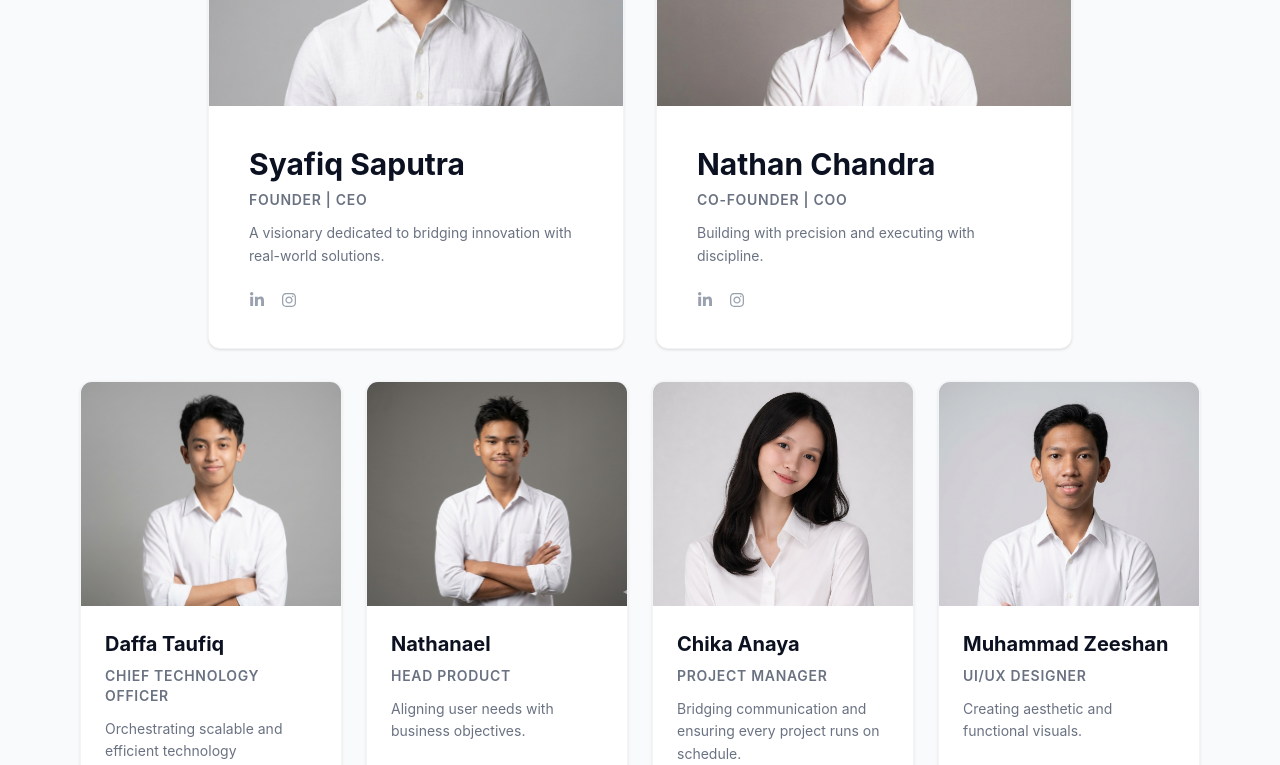
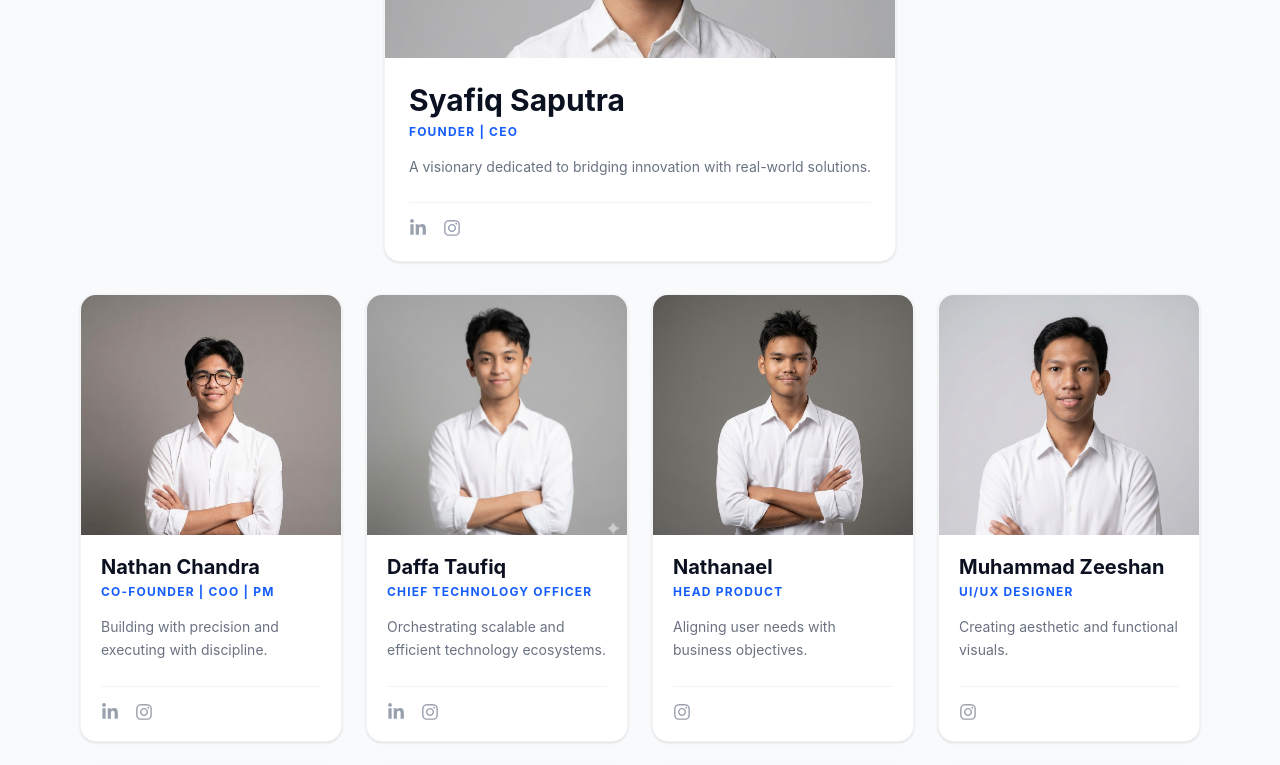
Before and after one commit to dimasvso/Company-Profile-Teman-Canggih, a React (Vite) app: page / in a window 1280 px wide. Shown: the part 2280-3045 px from the top of the page. Built offline with nearby package versions, Linux system fonts and the light colour scheme.

Commit message:
fix: unknown page

```diff
--- /dev/null
+++ b/src/component/ImageLoader.jsx
@@ -0,0 +1,21 @@
+import React, { useState } from "react";
+
+export default function ImageLoader({ src, alt, className }) {
+  const [loaded, setLoaded] = useState(false);
+
+  return (
+    <div className="relative w-full h-full overflow-hidden bg-gray-200">
+      {!loaded && (
+        <div className="absolute inset-0 animate-pulse bg-gray-200" />
+      )}
+      <img
+        src={src}
+        alt={alt}
+        className={`${className} ${
+          loaded ? "opacity-100" : "opacity-0"
+        } transition-opacity duration-700 ease-in-out`}
+        onLoad={() => setLoaded(true)}
+      />
+    </div>
+  );
+}
--- a/src/component/TeamCard.jsx
+++ b/src/component/TeamCard.jsx
@@ -1,41 +1,45 @@
 import React from 'react';
-import { FaFacebookF, FaTwitter, FaDribbble, FaGithub, FaLinkedinIn, FaInstagram } from "react-icons/fa";
+import { FaGithub, FaLinkedinIn, FaInstagram } from "react-icons/fa";
+import ImageLoader from './ImageLoader';
 
 export default function TeamCard({ name, role, desc, image, socials, isLarge = false }) {
     return (
-        <div className="bg-white rounded-xl shadow-sm hover:shadow-xl transition-all duration-300 overflow-hidden flex flex-col h-full border border-gray-100 group">
-            <div className={`bg-[#E5F3FF] w-full flex items-center justify-center transition-all overflow-hidden ${isLarge ? 'h-64 lg:h-70' : 'h-56'}`}>
-                {image ? (
-                    <img
+        <div className="bg-white rounded-2xl shadow-sm hover:shadow-xl transition-all duration-300 overflow-hidden flex flex-col h-full border border-gray-100 group">
+            <div className={`relative w-full overflow-hidden bg-gray-100 ${isLarge ? 'aspect-4/5 h-65' : 'aspect-square h-60'}`}>
+                <ImageLoader
                     src={image}
                     alt={name}
-                        className="w-full h-full object-cover object-top group-hover:scale-105 transition-transform duration-500"
+                    className="w-full h-full object-cover object-top group-hover:scale-110 transition-transform duration-700 ease-in-out"
                 />
-                ) : (
-                    <div className="text-blue-200 text-6xl">👤</div>
-                )}
+                <div className="absolute inset-0 bg-linear-to-t from-black/20 to-transparent opacity-0 group-hover:opacity-100 transition-opacity duration-300" />
             </div>
-
-            <div className={`p-6 flex flex-col grow transition-all ${isLarge ? 'lg:p-10' : 'p-6'}`}>
-                <h4 className={`font-bold mb-2 text-[#0B1120] transition-all ${isLarge ? 'text-xl lg:text-3xl' : 'text-xl'}`}>
+            <div className={`p-5 flex flex-col grow ${isLarge ? 'lg:p-6' : 'p-5'}`}>
+                <div className="mb-4">
+                    <h4 className={`font-bold text-[#0B1120] leading-tight transition-all ${isLarge ? 'text-2xl lg:text-3xl' : 'text-xl'}`}>
                         {name}
                     </h4>
-                <p className="text-gray-500 text-sm font-semibold mb-3 uppercase tracking-wider">
+                    <p className="text-blue-600 text-xs font-bold mt-1 uppercase tracking-widest">
                         {role}
                     </p>
-                <p className="text-gray-500 text-sm leading-relaxed mb-6 grow">
+                </div>
+                <p className="text-gray-500 text-sm leading-relaxed mb-6 grow line-clamp-3">
                     {desc}
                 </p>
-
-                <div className="flex items-center space-x-4 text-gray-400">
+                <div className="flex items-center space-x-4 text-gray-400 border-t border-gray-100 pt-4 mt-auto">
                     {socials?.github && (
-                        <a href={socials.github} target="_blank" rel="noopener noreferrer" className="hover:text-black transition-colors"><FaGithub size={16} /></a>
+                        <a href={socials.github} target="_blank" rel="noopener noreferrer" className="hover:text-black transition-colors">
+                            <FaGithub size={18} />
+                        </a>
                     )}
                     {socials?.linkedin && (
-                        <a href={socials.linkedin} target="_blank" rel="noopener noreferrer" className="hover:text-blue-700 transition-colors"><FaLinkedinIn size={16} /></a>
+                        <a href={socials.linkedin} target="_blank" rel="noopener noreferrer" className="hover:text-blue-700 transition-colors">
+                            <FaLinkedinIn size={18} />
+                        </a>
                     )}
                     {socials?.ig && (
-                        <a href={`https://www.instagram.com/${socials.ig}/`} target="_blank" rel="noopener noreferrer" className="hover:text-pink-600 transition-colors"><FaInstagram size={16} /></a>
+                        <a href={`https://www.instagram.com/${socials.ig}/`} target="_blank" rel="noopener noreferrer" className="hover:text-pink-600 transition-colors">
+                            <FaInstagram size={18} />
+                        </a>
                     )}
                 </div>
             </div>
--- a/src/pages/Home.jsx
+++ b/src/pages/Home.jsx
@@ -9,7 +9,6 @@ import NathanImg from '../assets/Nathan.png';
 import SyafiqImg from '../assets/Syafiq.png';
 import DaffaImg from '../assets/daffa.png';
 import NathanaelImg from '../assets/natanael.png';
-import ChikaImg from '../assets/chika.jpeg';
 import ZeeshanImg from '../assets/zeeshan.png';
 import NaufalImg from '../assets/naufal.jpeg';
 import DimasImg from '../assets/dimas.png';
@@ -42,7 +41,7 @@ function Home() {
         },
         {
             name: "Nathan Chandra",
-            role: "Co-Founder | COO",
+            role: "Co-Founder | COO | PM",
             desc: "Building with precision and executing with discipline.",
             image: NathanImg,
             socials: { ig: "nathnycr", linkedin: "https://www.linkedin.com/in/nathan-chandra-34992334b/" }
@@ -60,13 +59,6 @@ function Home() {
             desc: "Aligning user needs with business objectives.",
             image: NathanaelImg,
             socials: { ig: "fransiskus_sinulingga" }
-        },
-        {
-            name: "Chika Anaya",
-            role: "Project Manager",
-            desc: "Bridging communication and ensuring every project runs on schedule.",
-            image: ChikaImg,
-            socials: { ig: "chiksyae", linkedin: "https://www.linkedin.com/in/chika-anaya-salsabila-857402333/" }
         },
         {
             name: "Muhammad Zeeshan",
@@ -150,7 +142,7 @@ function Home() {
                     <div className="w-full lg:w-1/2 order-2 lg:order-1 text-center lg:text-left" data-aos="fade-right">
                         <span className="text-blue-600 font-bold text-xs tracking-widest uppercase mb-4 block">about us</span>
                         <h2 className="text-3xl md:text-5xl lg:text-6xl font-bold text-[#0B1120] leading-tight mb-6">We Help You <br className="hidden md:block" /> Prioritize Your business</h2>
-                        <p className="text-gray-500 text-base md:text-lg mb-10 max-w-lg mx-auto lg:mx-0">Browse therapists, book a session, and start your healing journey.</p>
+                        <p className="text-gray-500 text-base md:text-lg mb-10 max-w-lg mx-auto lg:mx-0">Transforming problems into opportunities with technology.</p>
                         <a href="/contact">
                             <Button variant="dark" size="lg">Contact Us</Button>
                         </a>
@@ -193,8 +185,8 @@ function Home() {
                     </div>
 
                     {/* Founders (Large) */}
-                    <div className="grid grid-cols-1 sm:grid-cols-2 gap-8 mb-8 lg:px-32">
-                        {teamData.slice(0, 2).map((member, index) => (
+                    <div className="flex justify-center mb-8 lg:px-32">
+                        {teamData.slice(0, 1).map((member, index) => (
                             <div key={index} data-aos="fade-up" data-aos-delay={index * 200}>
                                 <TeamCard {...member} isLarge={true} />
                             </div>
@@ -203,7 +195,7 @@ function Home() {
 
                     {/* Staff (Small) */}
                     <div className="grid grid-cols-1 sm:grid-cols-2 lg:grid-cols-4 gap-6">
-                        {teamData.slice(2).map((member, index) => (
+                        {teamData.slice(1).map((member, index) => (
                             <div key={index} data-aos="fade-up" data-aos-delay={index * 100}>
                                 <TeamCard {...member} isLarge={false} />
                             </div>
```
Also changed, not shown: src/assets/chika.jpeg (deleted). Lines whose indentation alone changed are shown as unchanged.
